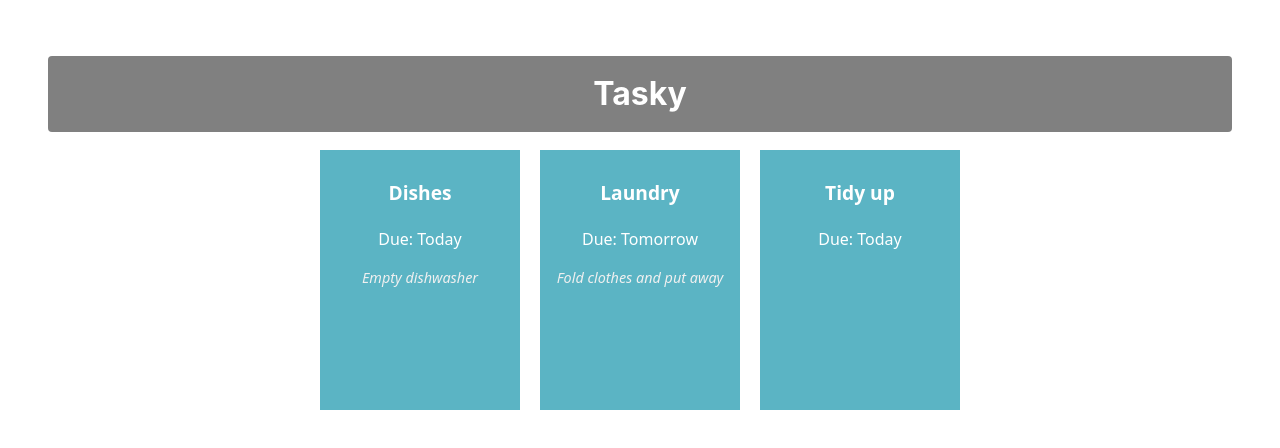
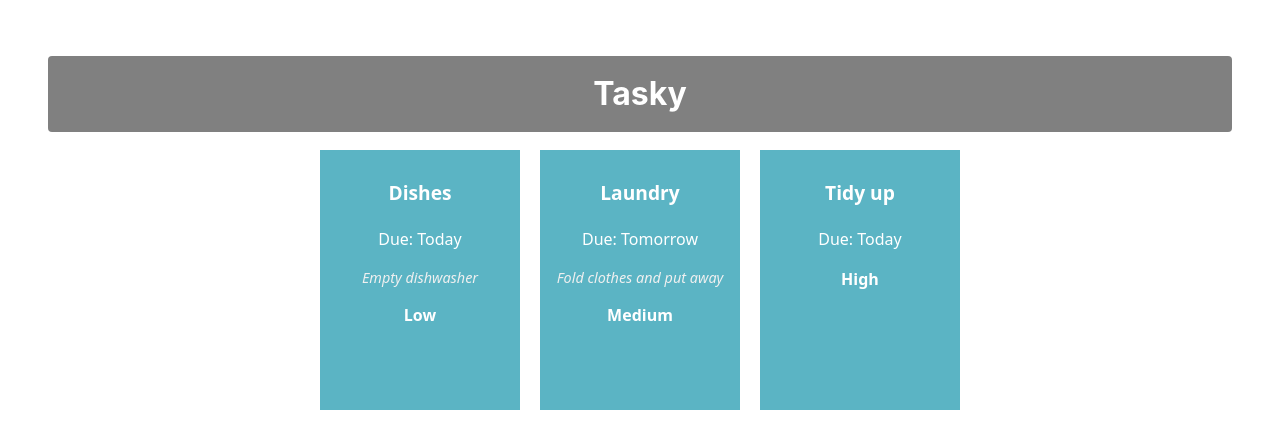
Before and after one commit to MimiOsita/react-basics-labs-s1-2025, a React (Vite) app in the folder tasky/: page / in a window 1280 px wide. Shown: the top 448 px of the page. Built offline with nearby package versions, Linux system fonts and the light colour scheme.

Commit message:
Tasky Lab 2a - Exercise done

```diff
--- a/tasky/src/App.css
+++ b/tasky/src/App.css
@@ -43,3 +43,7 @@
   color: #f0f0f0;
   margin-top: 8px;
 }
+.priority {
+  font-weight: bold;
+  margin-top: 10px;
+}
--- a/tasky/src/App.jsx
+++ b/tasky/src/App.jsx
@@ -6,9 +6,9 @@
 
   const [ taskState, setTaskState ] = useState({
     tasks: [
-      { id: 1, title:"Dishes", description: "Empty dishwasher", deadline: "Today" },
-      { id: 2, title: "Laundry", description: "Fold clothes and put away", deadline: "Tomorrow" },
-      { id: 3, title: "Tidy up", deadline: "Today" }
+      { id: 1, title:"Dishes", description: "Empty dishwasher", deadline: "Today", priority: "Low" },
+      { id: 2, title: "Laundry", description: "Fold clothes and put away", deadline: "Tomorrow", priority: "Medium" },
+      { id: 3, title: "Tidy up", deadline: "Today", priority: "High" }
     ]
   });
 
@@ -21,6 +21,7 @@
       title={task.title}
       description={task.description}
       deadline={task.deadline}
+      priority={task.priority}
       key={task.id}
     />
   ))}
--- a/tasky/src/components/Task.jsx
+++ b/tasky/src/components/Task.jsx
@@ -6,6 +6,7 @@
             <p className="title">{props.title}</p>
             <p>Due: {props.deadline}</p>
             <p className="description">{props.description}</p>
+            <p className="priority">{props.priority}</p>
         </div>
     )
 
```
